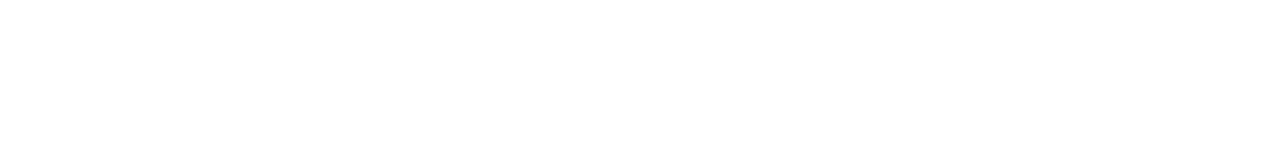
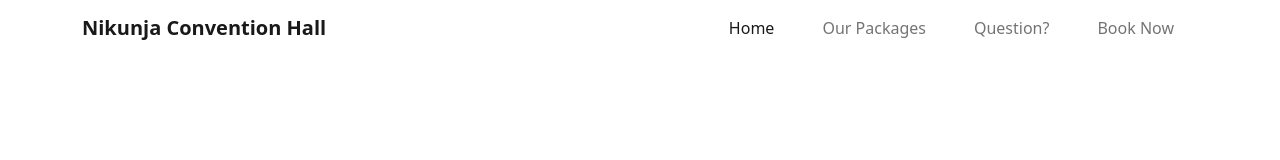
Before and after one commit to Parvez-Rahman100/convention-center, a plain HTML site: page index.html in a window 1280 px wide. Drawn offline with nearby package versions, Linux system fonts and the light colour scheme.

Commit message:
Navigation Bar Added

```diff
--- a/index.html
+++ b/index.html
@@ -13,7 +13,36 @@
 </head>
 
 <body>
-
+    <header>
+        <!-- Navigation Starts Here  -->
+        <nav class="navbar navbar-expand-lg navbar-light ">
+            <div class="container">
+                <a class="navbar-brand fw-bold" href="#">Nikunja Convention Hall</a>
+                <button class="navbar-toggler" type="button" data-bs-toggle="collapse"
+                    data-bs-target="#navbarSupportedContent" aria-controls="navbarSupportedContent"
+                    aria-expanded="false" aria-label="Toggle navigation">
+                    <span class="navbar-toggler-icon"></span>
+                </button>
+                <div class="collapse navbar-collapse" id="navbarSupportedContent">
+                    <ul class="navbar-nav ms-auto mb-2 mb-lg-0">
+                        <li class="nav-item">
+                            <a class="nav-link mx-3 active" aria-current="page" href="#">Home</a>
+                        </li>
+                        <li class="nav-item">
+                            <a class="nav-link mx-3" href="#">Our Packages</a>
+                        </li>
+                        <li class="nav-item">
+                            <a class="nav-link mx-3 ">Question?</a>
+                        </li>
+                        <li class="nav-item">
+                            <a class="nav-link mx-3 ">Book Now</a>
+                        </li>
+                    </ul>
+                </div>
+            </div>
+        </nav>
+        <!-- Navigation Ends Here  -->
+    </header>
 
 
 
```
